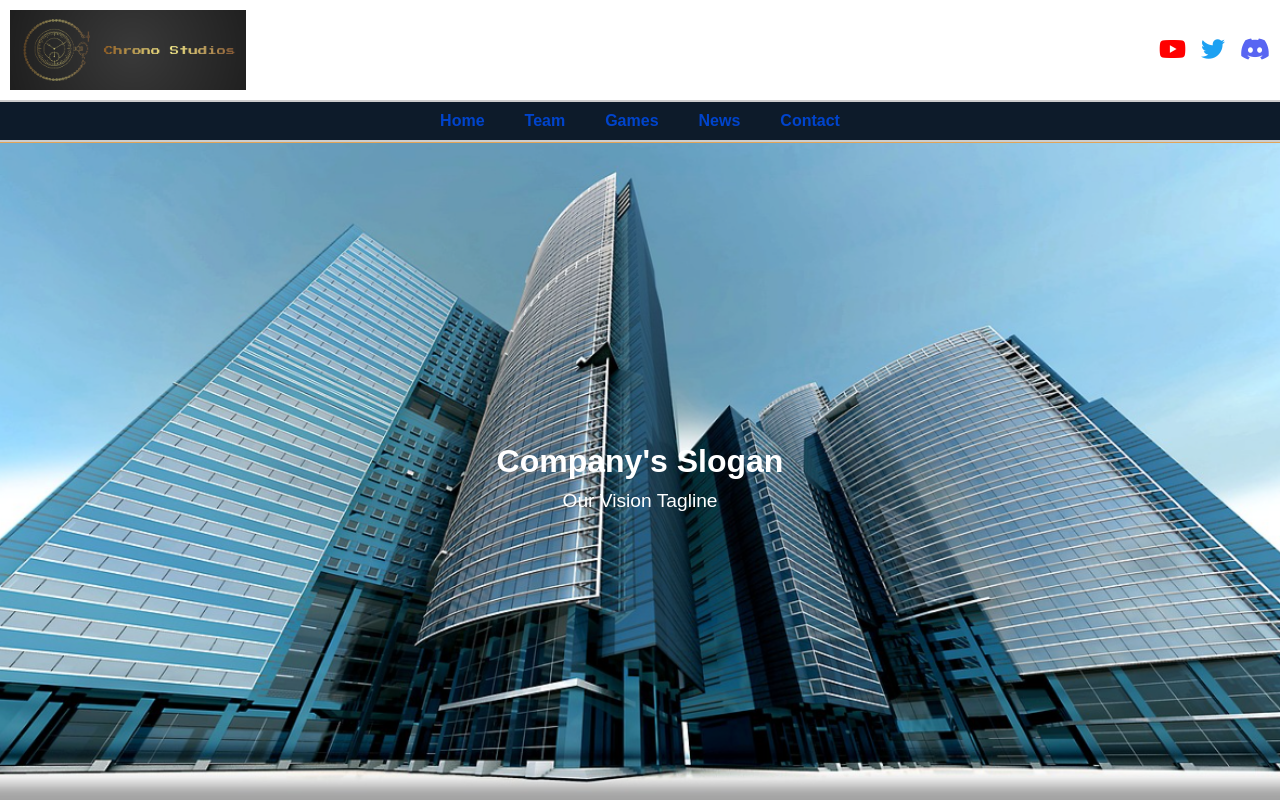
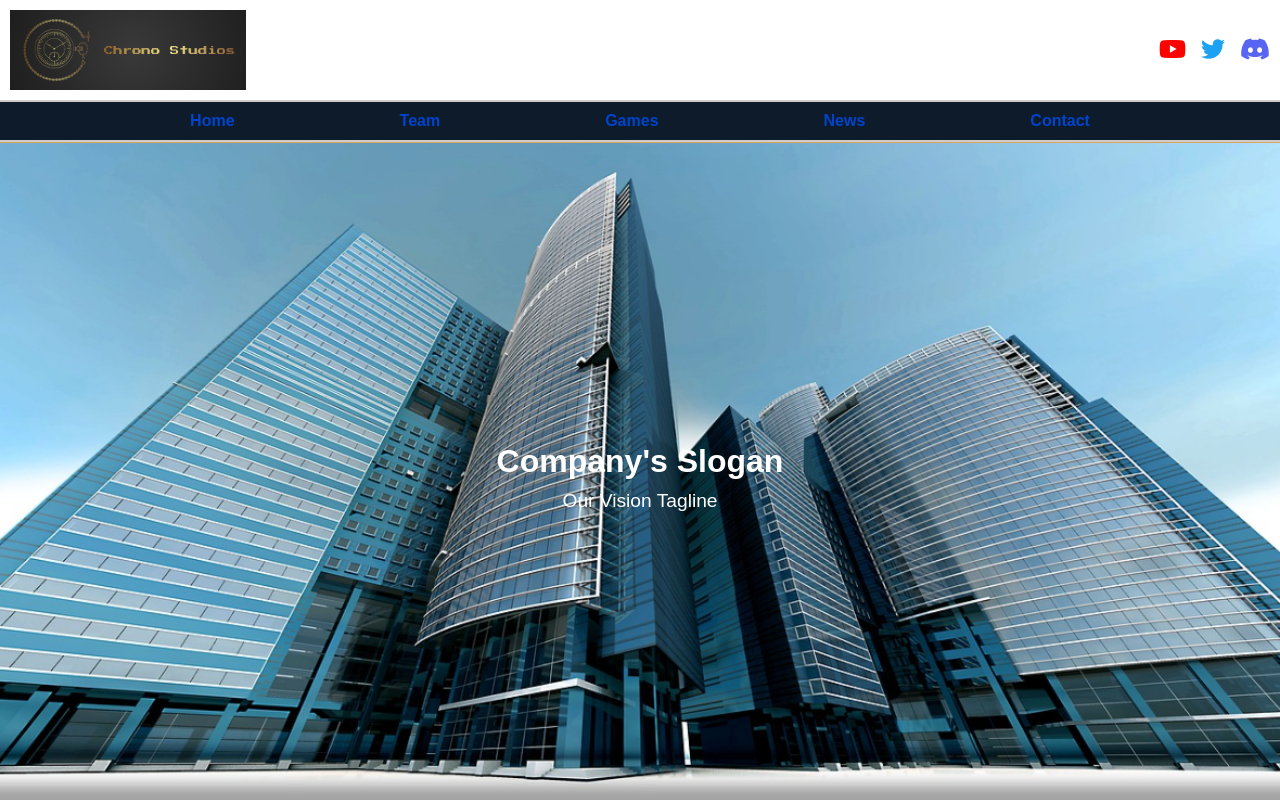
Before and after one commit to magarc66/magarc66.github.io, a plain HTML site: page index.html in a window 1280 px wide. Shown: the top 800 px of the page. Drawn offline with Linux system fonts and the light colour scheme.

Commit message:
Update the code for the navigation header gap

```diff
--- a/style.css
+++ b/style.css
@@ -74,6 +74,7 @@ nav ul {
     list-style: none;
     border-top: 2px solid #ccc;
     border-bottom: 2px solid #ccc;
+    gap: 125px;
 }
 
 nav ul li {
```
